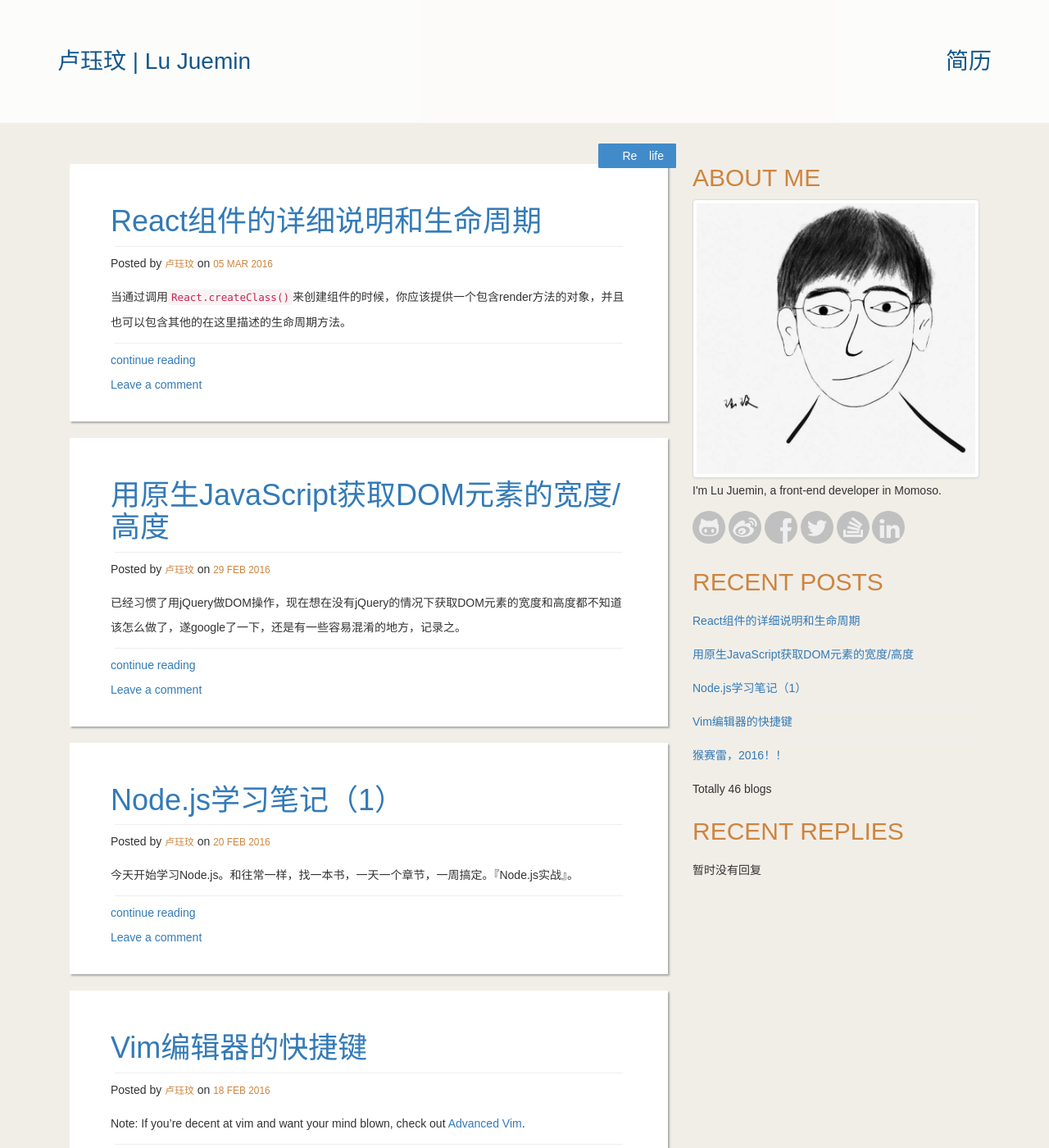
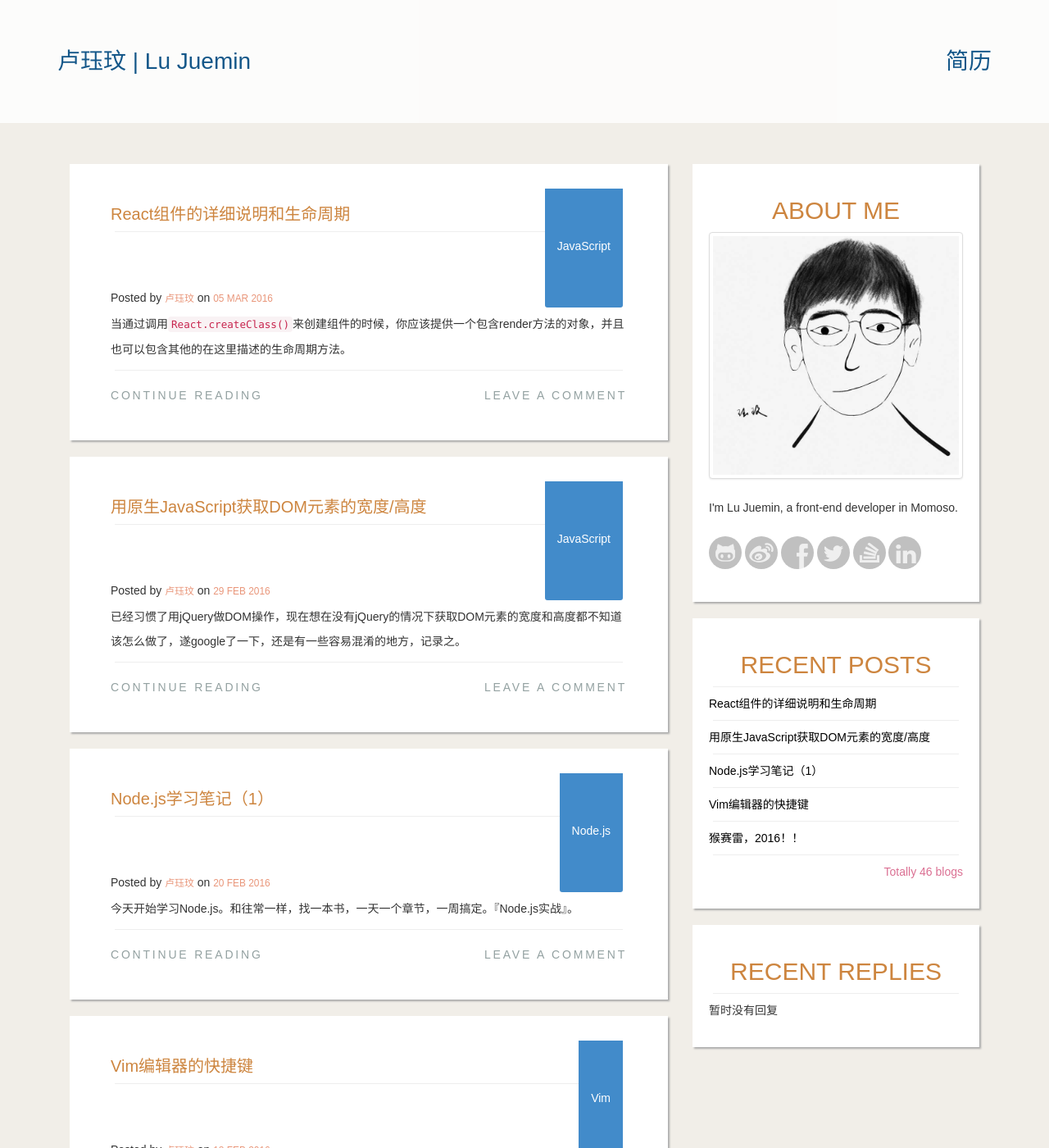
Before and after one commit to juemin90/juemin90.github.io, a Jekyll site: the page built from index.html, in a window 1280 px wide and 1400 px high. Shown: the whole window at 82% size. Built offline with Jekyll 4.4.1, drawn with Linux system fonts in a browser that asks for light colours; nearby versions of some CDN libraries; the list of posts is cut into pages by our own code; comment, search, counter and statistics services are not loaded.

Commit message:
fix: style error

```diff
--- a/_layouts/default.html
+++ b/_layouts/default.html
@@ -33,8 +33,8 @@
 	<section class="innerContent">
 		<div class="panel">
 			<div class="container">
-				<div class="col-md-12" class="content">
-					<section class="holder" class="blog">
+				<div class="col-md-12 content">
+					<section class="holder blog">
 						<div class="header">
 							<a href="{{ site.baseurl }}{{post.url}}">
 		                        <h1>{{ page.title }}</h1>
--- a/css/public.css
+++ b/css/public.css
@@ -2,7 +2,7 @@
     height:100%;
 }
 /*header*/
-.head {
+.header {
     position: fixed;
     height:150px;
     width:100%;
@@ -17,7 +17,7 @@
     -ms-transition:all 300ms ease;
     z-index: 1;
 }
-.head a{
+.header a{
     font-size: 2em;
     color:#145789;
 }
@@ -25,7 +25,7 @@
     height:50px;
     line-height: 50px;
 }
-.head span {
+.header span {
     float:right;
 }
 /*resume*/
--- a/index.html
+++ b/index.html
@@ -26,7 +26,7 @@
     </script>
 </head>
 <body>
-<div class="head">
+<div class="header">
     <div class="container">
         <a href="http://www.juemin.win">卢珏玟 | Lu Juemin</a>
         <span><a href="http://www.juemin.win/cv">简历</a></span>
@@ -35,9 +35,9 @@
 <section class="innerContent">
     <div class="panel_blog">
       <div class="container">
-          <div class="col-md-8" class="content">
+          <div class="col-md-8 content">
               {% for post in paginator.posts %}
-              <article class="holder" class="blog">
+              <article class="holder blog">
                   <div class="header">
                       <a href="{{ site.baseurl }}{{post.url}}">
                           <h1>{{ post.title }}</h1>
@@ -77,8 +77,8 @@
             </ul>
           </nav>
           </div>
-          <div class="col-md-4 col-sm-5 " class="aside">
-              <article class="about-me" class="aside-holder">
+          <div class="col-md-4 col-sm-5 aside">
+              <article class="about-me aside-holder">
                   <h2>about me</h2>
                   <div class="photo-holder">
                       <a href="javascript:void(0);" class="my_photo"><img src="../im/juemin.jpg" alt="lujuemin" class="img-thumbnail"></a>
@@ -95,7 +95,7 @@
                   </p>
               </article>
 
-              <article class="recent-posts" class="aside-holder"><h2>recent posts</h2>
+              <article class="recent-posts aside-holder"><h2>recent posts</h2>
                           <hr>
                       {% for post in site.posts limit: 5 %}
                       <a href="{{ site.baseurl }}{{post.url}}">{{ post.title }}</a>
@@ -104,7 +104,7 @@
                       {% endfor %}
                           <p>Totally {{paginator.total_posts}} blogs</p>
                       </article>
-              <article class="recent-replies" class="aside-holder"><h2>recent replies</h2>
+              <article class="recent-replies aside-holder"><h2>recent replies</h2>
                           <hr>
                       <p>暂时没有回复</p>
               </article>
```
